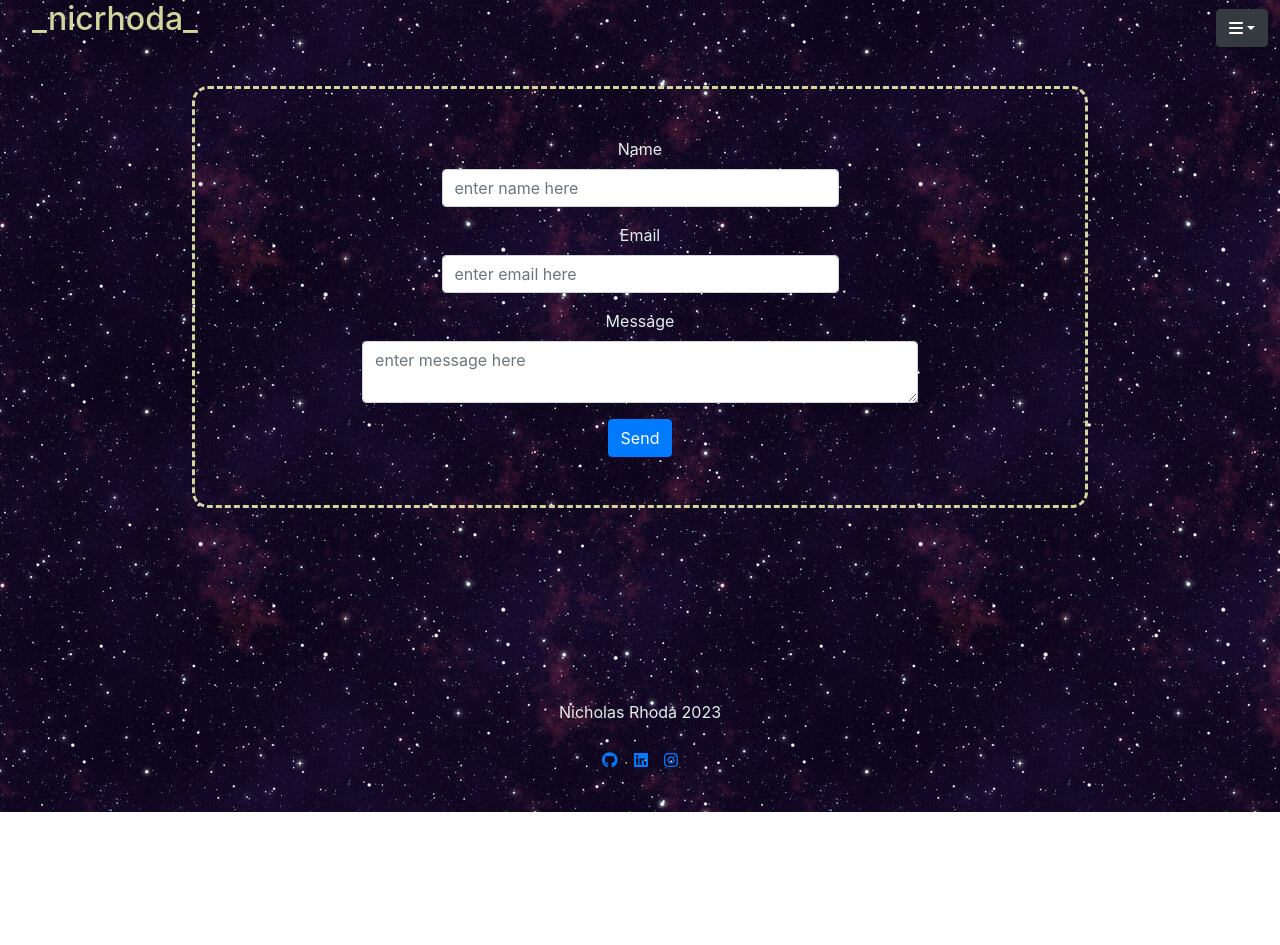
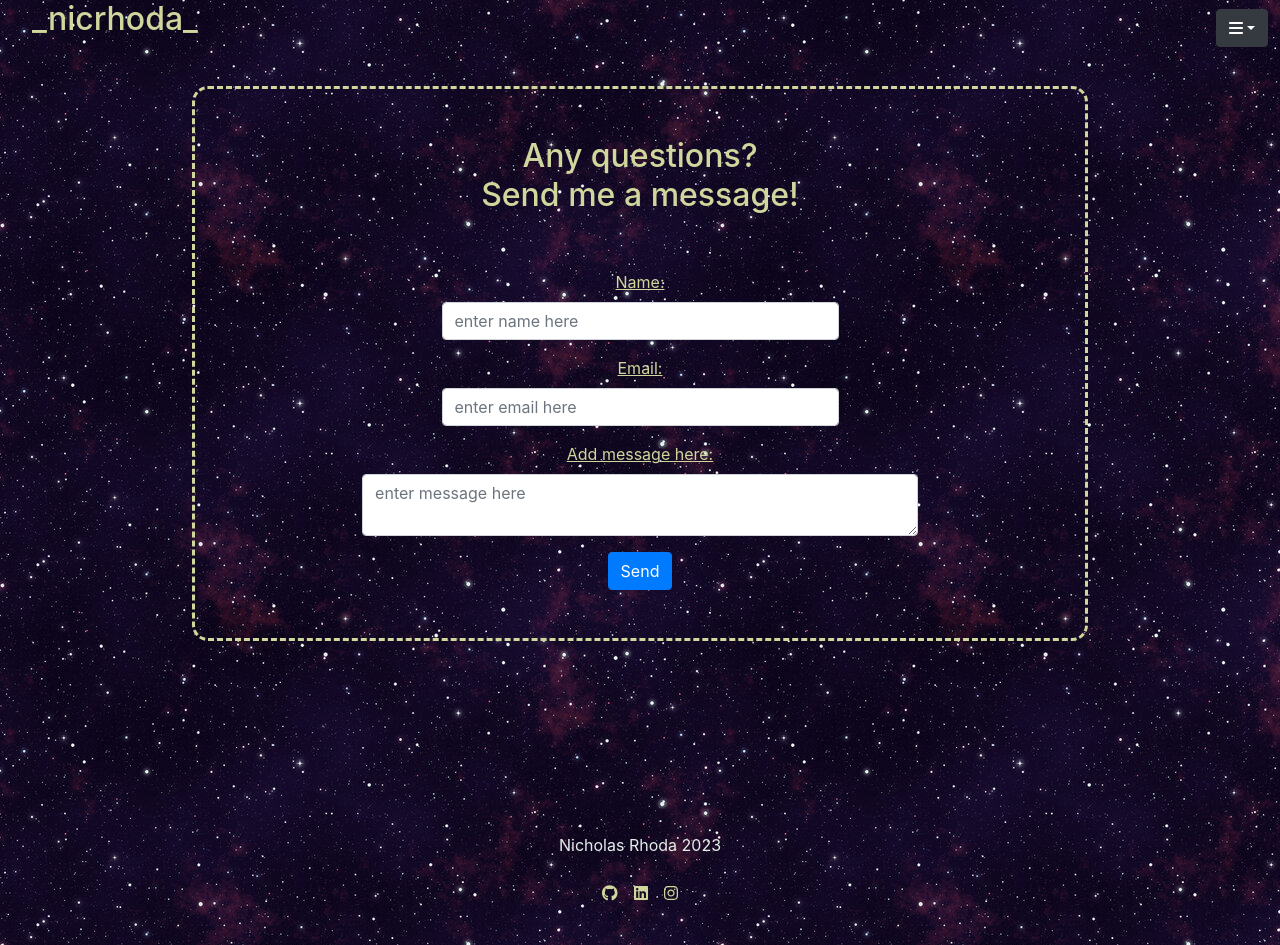
Before and after one commit to nicrhoda/nicrhoda_portfolio, a React (Create React App) app: page /contact in a window 1280 px wide. Before the commit the page ends 812 px from the top, so only its background shows below. Built offline with nearby package versions, Linux system fonts and the light colour scheme.

Commit message:
made styling changes to header and contact me page as well as added favicon for the title

```diff
--- a/public/index.html
+++ b/public/index.html
@@ -5,6 +5,7 @@
     <meta http-equiv="X-UA-Compatible" content="IE=edge">
     <meta name="viewport" content="width=device-width, initial-scale=1.0">
     <link rel="stylesheet" href="https://cdn.jsdelivr.net/npm/bootstrap@4.0.0/dist/css/bootstrap.min.css" integrity="sha384-Gn5384xqQ1aoWXA+058RXPxPg6fy4IWvTNh0E263XmFcJlSAwiGgFAW/dAiS6JXm" crossorigin="anonymous">
+    <link rel="shortcut icon" type="image/x-icon" href="moon.png">
     <title>Portfolio</title>
 </head>
 <div id="background">
--- a/src/App.css
+++ b/src/App.css
@@ -2,7 +2,18 @@
     box-sizing: border-box;
     margin: 0;
     padding: 0;
+    -webkit-tap-highlight-color: transparent;
 }
+
+a {
+    color:#d0d79c;
+}
+
+a:hover {
+    text-decoration: underline;
+    color: #d0d79c;
+}
+
 /* STANDARD VIEW STYLING */
 
 @media screen and (min-width: 1100px) {
@@ -36,6 +47,7 @@ header {
     display: flex;
     flex-direction: column;
     width: 50%;
+    color: #d0d79c;
 }
 
 .navDrop {
@@ -48,7 +60,7 @@ header {
 }
 
 .activeTab {
-    background-color: #E3EEEB;
+    background-color: #373737;
 }
 
 
@@ -212,7 +224,7 @@ header {
 }
 
 .activeTab {
-    background-color: #E3EEEB;
+    background-color: #373737;
 }
 
 
@@ -378,7 +390,7 @@ header {
 }
 
 .activeTab {
-    background-color: #E3EEEB;
+    background-color: #373737;
 }
 
 
@@ -555,7 +567,7 @@ header {
 }
 
 .activeTab {
-    background-color: #E3EEEB;
+    background-color: #373737;
 }
 
 
--- a/src/components/Contact/Contact.css
+++ b/src/components/Contact/Contact.css
@@ -1,4 +1,12 @@
 .thankYou {
+    color: #d0d79c;
+}
+
+.contactForm {
+    margin-top: 3.5rem;
+}
+
+.contactHeading {
     color: #d0d79c;
 }
 
@@ -10,6 +18,11 @@
     width: 25%;
     margin-right: auto;
     margin-left: auto;
+}
+
+.input {
+    color: #d0d79c;
+    text-decoration: underline;
 }
 
 #formName {
--- a/src/components/Contact/Contact.js
+++ b/src/components/Contact/Contact.js
@@ -52,19 +52,19 @@ export default function ContactForm() {
   // form created leveraging bootstrap
   return (
     <div className="mainDisplayContainer">
-      <Form onSubmit={handleUserSubmit}>
+      <h2 className="contactHeading">Any questions? <div className="message">Send me a message!</div></h2>
+      <Form onSubmit={handleUserSubmit} className="contactForm">
         <Form.Group className="mb-3" id="formName">
-          <Form.Label>Name</Form.Label>
+          <Form.Label className="input">Name:</Form.Label>
           <Form.Control
             placeholder="enter name here"
-            className="nameInput"
             type="text"
             value={name}
             onChange={(e) => setName(e.target.value)}
           />
         </Form.Group>
         <Form.Group className="mb-3" id="formEmail">
-          <Form.Label>Email</Form.Label>
+          <Form.Label className="input">Email:</Form.Label>
           <Form.Control
             placeholder="enter email here"
             className="emailInput"
@@ -74,7 +74,7 @@ export default function ContactForm() {
           />
         </Form.Group>
         <Form.Group className="mb-3" id="formMessage">
-          <Form.Label>Message</Form.Label>
+          <Form.Label className="input">Add message here:</Form.Label>
           <Form.Control
             as="textarea"
             placeholder="enter message here"
@@ -85,7 +85,7 @@ export default function ContactForm() {
           />
         </Form.Group>
         {error && <div className="danger">{error}</div>}
-        {isSent && <div className="thankYou">Your message has been sent, Thank You!</div>}
+        {isSent && <div className="thankYou">Your message has been sent, I'll respond as soon as I can. Thank You!</div>}
         <Button type="submit" disabled={isSending}>
           {isSending ? "Sending..." : "Send"}
         </Button>
--- a/src/components/Header.js
+++ b/src/components/Header.js
@@ -1,10 +1,11 @@
 import React from 'react';
+import { Link } from 'react-router-dom';
 import Navbar from './Navbar/Navbar';
 
 export default function Header() {
     return (
         <header>
-            <h2 className='name'>_nicrhoda_</h2>
+            <h2 className='name'><Link to="/">_nicrhoda_</Link></h2>
             <div className='navBarComp'><Navbar /></div>
         </header>
     )
--- a/src/components/Home.js
+++ b/src/components/Home.js
@@ -7,7 +7,7 @@ export default function Home() {
     return(
         <div className="mainDisplayContainer">
             <h1 className="homePageTopText">{"<h1>"}Hey, I'm Nic!{"</h1>"}</h1>
-            <h3 className="homePageBottomText">I am almost finished with full-stack coding bootcamp, and working towards my first job in the field.</h3>
+            <h3 className="homePageBottomText">I recently finshed a full-stack coding bootcamp, and I'm working towards my first job in the field.</h3>
             <img className="profilePic" src={profile} alt="profile" />
             <div className='aboutMe'>
             <h1 className='contentHeading'>About Me</h1>
```
Also changed, not shown: public/moon.png (added), 1 other file (tests, documents, lock files or other folders).
